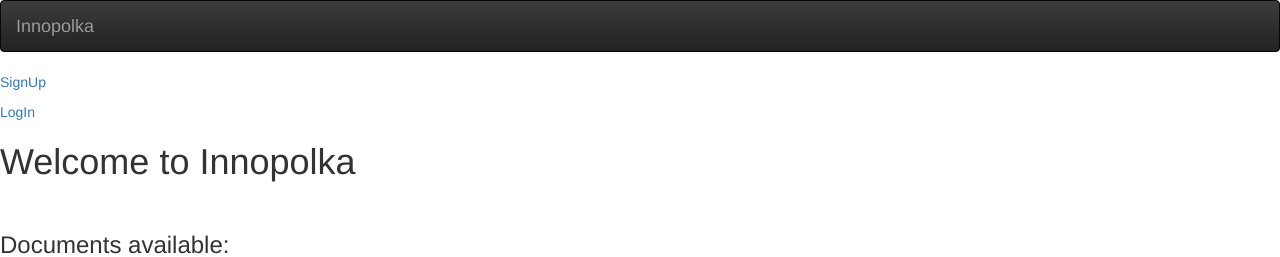
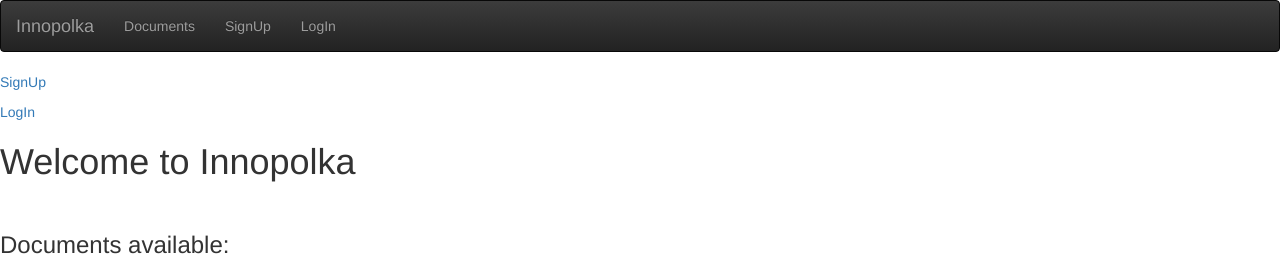
Before and after one commit to charikova/ITP2_project, a Django app: page / in a window 1280 px wide. Shown: the top 257 px of the page. Run offline with Django 3.2, Linux system fonts and the light colour scheme; data comes from the database, SQL or seed files in the repository; some libraries are stand-ins or nearby versions.

Commit message:
added navbar

```diff
--- a/Documents/templates/Documents/index.html
+++ b/Documents/templates/Documents/index.html
@@ -10,6 +10,7 @@
 
 
 <nav class="navbar navbar-inverse">
+
     <div class="container-fluid">
         <div class="navbar-header">
             <button type="button" class="navbar-toggle" data-toggle="collapse" data-target="#topNavBar">
@@ -19,6 +20,28 @@
             </button>
             <a class="navbar-brand" href="{% url 'index'%}">Innopolka</a>
         </div>
+
+        <div class="collapse navbar-collapse">
+            <ul class="nav navbar-nav">
+                <li class="">
+                    <a href="{% url 'index'%}">
+                        Documents
+                    </a>
+                </li>
+
+                <li class="">
+                    <a href="/user/signup">
+                        SignUp
+                    </a>
+                </li>
+                 <li class="">
+                    <a href="/user/login">
+                        LogIn
+                    </a>
+                </li>
+            </ul>
+        </div>
+
     </div>
 
 </nav>
```
